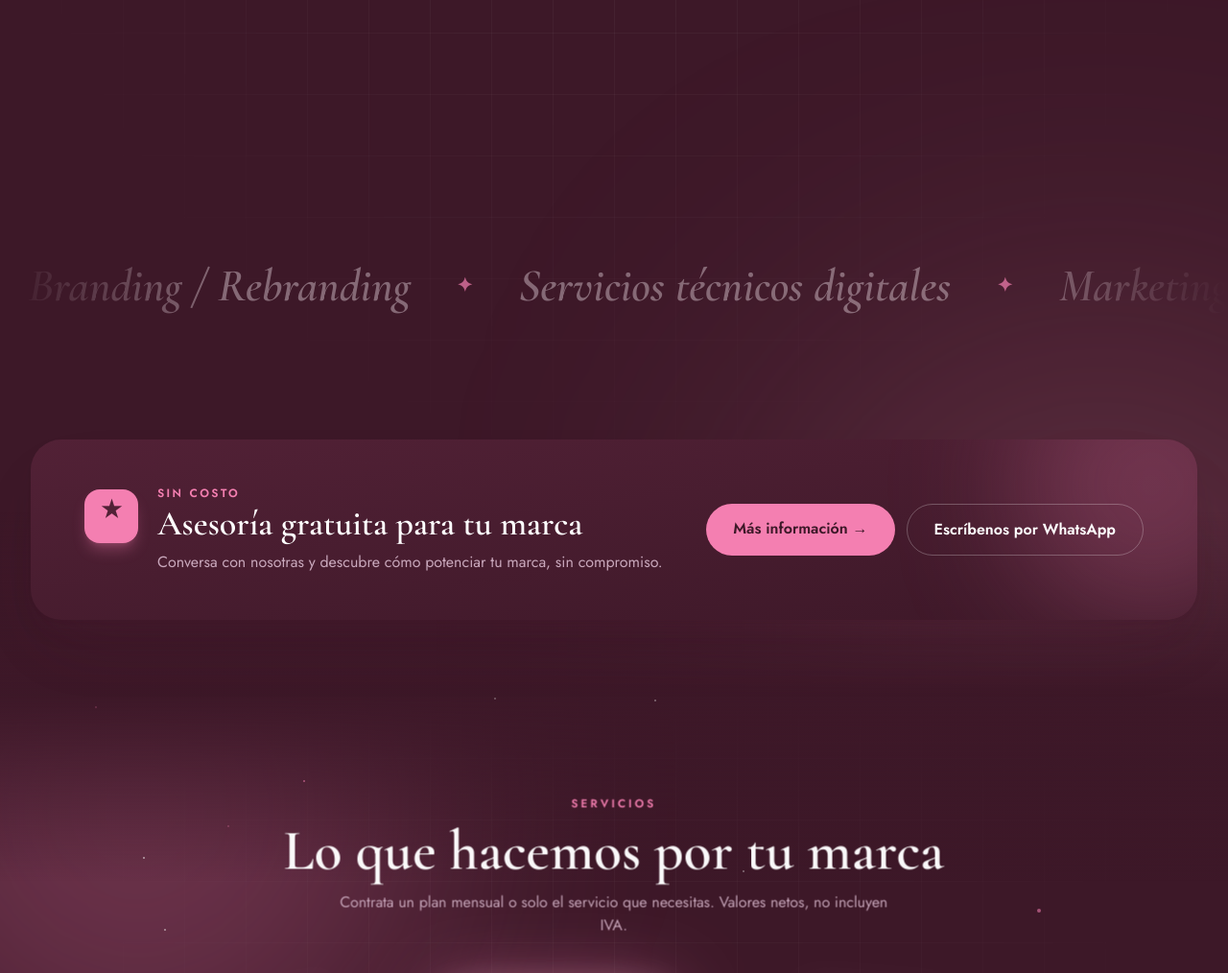
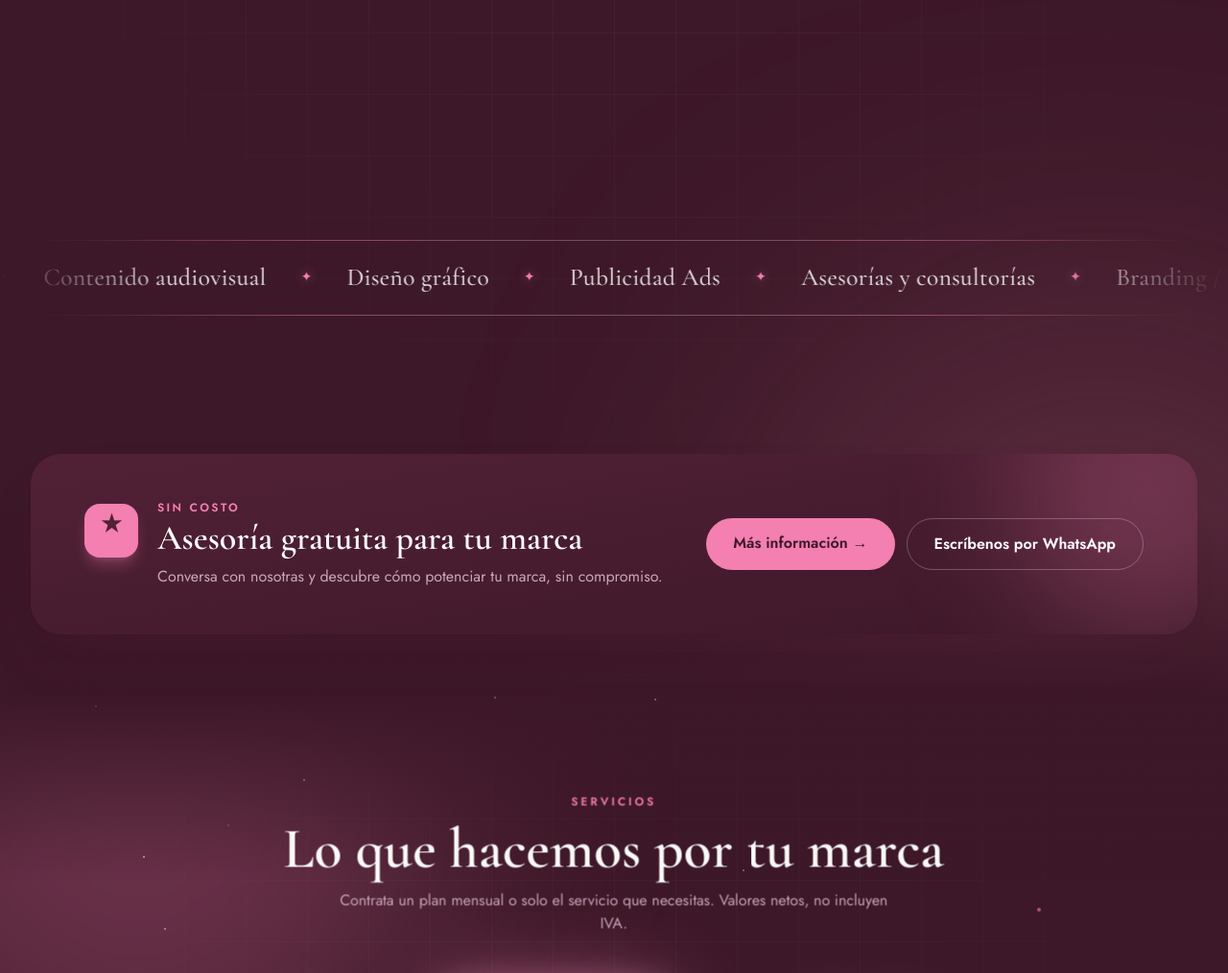
Before and after one commit to ChristianCuadra/capstone, a Django app: page / in a window 1280 px wide. Shown: the part 1647-2661 px from the top of the page at 96% size. Run offline with Django 5.2, Linux system fonts and the light colour scheme; data comes from the database, SQL or seed files in the repository; tables that the repository leaves empty hold one stand-in row (values such as "Sample post"); parts of the project's set-up code (start-up, migrations or seed data) failed here and were passed over.

Commit message:
Portada: cinta de servicios más sobria, asesoría más abajo y logo nítido en celular
- La cinta bajo el logo pasa a ser una sola fila de texto claro entre dos
  líneas finas, con una estrella entre cada servicio; avanza despacio y solo
  acelera un poco al bajar rápido.
- La tarjeta de asesoría gratuita queda más abajo, separada de la cinta.
- En celular el texto y el logo del inicio salen cada uno cuando llegan arriba
  de la pantalla; antes el logo se veía inclinado y transparente al llegar a él.

```diff
--- a/plataforma/apps/website/templates/website/home.html
+++ b/plataforma/apps/website/templates/website/home.html
@@ -62,10 +62,24 @@
   .apertura { background: #3D1828; }
   /* El cierre se funde con lo anterior (sus brillos no empiezan con filo). */
   .cta-desvanecido { background: linear-gradient(180deg, #3D1828, transparent); }
-  .cinta-desvanecida {
-    -webkit-mask-image: linear-gradient(90deg, transparent, #000 18%, #000 82%, transparent);
-            mask-image: linear-gradient(90deg, transparent, #000 18%, #000 82%, transparent);
+  /* ── Cinta de servicios (bajo el logo): franja sobria entre dos líneas finas ── */
+  .cinta-viva {
+    -webkit-mask-image: linear-gradient(90deg, transparent, #000 14%, #000 86%, transparent);
+            mask-image: linear-gradient(90deg, transparent, #000 14%, #000 86%, transparent);
   }
+  .cinta-viva::before, .cinta-viva::after {
+    content: ""; position: absolute; left: 0; right: 0; height: 1px; pointer-events: none;
+    background: linear-gradient(90deg, transparent, rgb(244 127 177 / .45), rgb(255 255 255 / .25), rgb(244 127 177 / .45), transparent);
+  }
+  .cinta-viva::before { top: 0; }
+  .cinta-viva::after { bottom: 0; }
+  .cinta-viva-pista { display: flex; width: max-content; will-change: transform; }
+  .cinta-viva-grupo {
+    display: flex; flex-shrink: 0; align-items: center; gap: 2.25rem; padding-right: 2.25rem; margin: 0; list-style: none; white-space: nowrap;
+    font-family: "Cormorant Garamond", Georgia, serif; font-weight: 500; font-size: clamp(1.35rem, 2vw, 1.9rem); line-height: 1.2;
+    letter-spacing: .01em; color: rgb(255 255 255 / .82);
+  }
+  .cinta-estrella { font-size: .55em; color: var(--rosa); text-shadow: 0 0 12px rgb(244 127 177 / .6); }
 
   /* ── Servicios: anillo 3D ──
      Sin JS (o con «reducir movimiento»): grilla de tarjetas. Con JS (.activo): las tarjetas forman un cilindro que
@@ -425,22 +439,25 @@
 </section>
 </div>
 
-  {# ── Cinta con los servicios: solo tipografía, que aparece y se desvanece en los bordes ── #}
+  {# ── Cinta con los servicios: una franja entre líneas finas, texto claro y una estrella entre cada uno ── #}
+  {# Avanza despacio; al bajar rápido acelera un poco y vuelve a su ritmo. #}
   {% if servicios %}
-  <div data-escena="levantar" class="cinta-contenedor cinta-desvanecida relative overflow-hidden py-6 lg:py-10" aria-hidden="true">
-    <div class="cinta">
-      {% for vuelta in "12" %}
-      <ul class="flex shrink-0 items-center gap-12 pr-12 font-serif text-3xl italic text-rubor/40 lg:text-5xl">
-        {% for servicio in servicios %}<li class="flex items-center gap-12 whitespace-nowrap">{{ servicio.nombre|sin_detalle }} <span class="text-base not-italic text-rosa/70 lg:text-xl">✦</span></li>{% endfor %}
-      </ul>
-      {% endfor %}
+  <div data-escena="levantar" class="cinta-viva relative mx-auto mt-2 max-w-7xl overflow-hidden py-6 lg:mt-4" aria-hidden="true">
+    <div class="cinta-viva-fila" data-cinta-fila="-1">
+      <div class="cinta-viva-pista" data-cinta-pista>
+        {% for vuelta in "12" %}
+        <ul class="cinta-viva-grupo">
+          {% for servicio in servicios %}<li>{{ servicio.nombre|sin_detalle }}</li><li class="cinta-estrella">✦</li>{% endfor %}
+        </ul>
+        {% endfor %}
+      </div>
     </div>
   </div>
   {% endif %}
 
   {# ── Asesoría gratuita (destacado) ─────────────────────────────────── #}
   {# «Más información» lleva a la página de la asesoría gratuita (contenido entregado por la agencia, 11 oct 2026). #}
-  <section id="asesoria-gratis" data-ancla-centrar aria-labelledby="asesoria-titulo" class="relative scroll-mt-20 px-4 pb-16 pt-14 sm:px-6 lg:px-8 lg:pb-20 lg:pt-24">
+  <section id="asesoria-gratis" data-ancla-centrar aria-labelledby="asesoria-titulo" class="relative scroll-mt-20 px-4 pb-16 pt-20 sm:px-6 lg:px-8 lg:pb-16 lg:pt-36">
     <div data-escena="inclinar" class="tarjeta-viva oscura relative mx-auto max-w-7xl overflow-hidden rounded-[2rem] bg-gradient-to-br from-vino to-vino-oscuro sombra-2">
       <div class="pointer-events-none absolute -right-24 -top-24 h-72 w-72 rounded-full bg-rosa/25 blur-3xl" aria-hidden="true"></div>
       <div class="relative flex flex-col items-start gap-8 px-6 py-10 sm:px-10 md:flex-row md:items-center md:justify-between lg:px-14 lg:py-12">
@@ -920,13 +937,23 @@
       if (rielBarra) rielBarra.style.transform = `scaleX(${(q / Math.max(1, n - 1)).toFixed(3)})`;
     };
 
+    // Sin escenario fijo (celular, pantallas bajas): cada pieza sale recién cuando ella misma llega arriba de la
+    // pantalla. En el celular el logo está debajo del texto: si su salida se calculara desde el inicio de la
+    // página, al llegar a verlo ya estaría inclinado y transparente («pasando página»).
+    const salida = (el, y) => {
+      const arriba = topReal(el) - 90;  // 90 ≈ bajo la cabecera
+      return limitar((y - arriba) / Math.max(200, el.offsetHeight * 0.9));
+    };
     const pintarSimple = (y) => {
       if (!hero || !heroTexto || !heroLogo) return;
-      const s = limitar(y / (hero.offsetHeight * 0.85));
-      heroTexto.style.transform = `translate3d(0, ${(-s * 90).toFixed(1)}px, 0)`;
-      heroTexto.style.opacity = (1 - s * 1.1).toFixed(3);
-      heroLogo.style.transform = `perspective(1400px) translate3d(0, ${(s * 70).toFixed(1)}px, ${(-s * 320).toFixed(1)}px) rotateX(${(s * 32).toFixed(2)}deg)`;
-      heroLogo.style.opacity = (1 - s * 0.75).toFixed(3);
+      const t = salida(heroTexto, y);
+      heroTexto.style.transform = `translate3d(0, ${(-t * 60).toFixed(1)}px, 0)`;
+      heroTexto.style.opacity = (1 - t * 0.9).toFixed(3);
+      const s = salida(heroLogo.parentElement, y);
+      heroLogo.style.transform = s > 0
+        ? `perspective(1400px) translate3d(0, ${(s * 70).toFixed(1)}px, ${(-s * 320).toFixed(1)}px) rotateX(${(s * 32).toFixed(2)}deg)`
+        : '';
+      heroLogo.style.opacity = s > 0 ? (1 - s * 0.75).toFixed(3) : '';
     };
 
     const pintar = () => {
@@ -971,6 +998,42 @@
     document.fonts?.ready.then(remedir);
     new ResizeObserver(remedir).observe(document.body);
     remedir();
+  })();
+
+  // Cinta de servicios: avanza despacio; al bajar rápido acelera un poco y vuelve de a poco a su ritmo.
+  // Solo se mueve mientras está en pantalla. Con «reducir movimiento» queda quieta.
+  (() => {
+    const filas = [...document.querySelectorAll('[data-cinta-fila]')].map((fila) => ({
+      fila, pista: fila.querySelector('[data-cinta-pista]'), sentido: parseFloat(fila.dataset.cintaFila) || -1, x: 0, ancho: 0,
+    }));
+    if (!filas.length || window.matchMedia('(prefers-reduced-motion: reduce)').matches) return;
+    const VELOCIDAD = 0.04;  // px por ms
+    const medir = () => filas.forEach((f) => { f.ancho = f.pista.scrollWidth / 2; });
+    medir();
+    window.addEventListener('resize', medir);
+    document.fonts?.ready.then(medir);
+
+    let impulso = 0, yAnterior = window.scrollY, anterior = 0, cuadro = 0, visible = false;
+    const bucle = (ahora) => {
+      const dt = Math.min(50, anterior ? ahora - anterior : 16);
+      anterior = ahora;
+      // Impulso: cuánto se movió la página en este cuadro (suavizado), en px por ms.
+      const y = window.scrollY;
+      const vel = (y - yAnterior) / dt;
+      yAnterior = y;
+      impulso += (vel - impulso) * Math.min(1, dt / 120);
+      filas.forEach((f) => {
+        if (!f.ancho) return;
+        f.x += f.sentido * (VELOCIDAD + Math.min(0.5, Math.abs(impulso) * 0.35)) * dt;
+        f.x = ((f.x % f.ancho) - f.ancho) % f.ancho;  // siempre entre -ancho y 0: el bucle no se nota
+        f.pista.style.transform = `translate3d(${f.x.toFixed(1)}px, 0, 0)`;
+      });
+      cuadro = visible ? requestAnimationFrame(bucle) : 0;
+    };
+    new IntersectionObserver(([e]) => {
+      visible = e.isIntersecting;
+      if (visible && !cuadro) { anterior = 0; yAnterior = window.scrollY; cuadro = requestAnimationFrame(bucle); }
+    }).observe(filas[0].fila.parentElement);
   })();
 
   // Scroll suave con inercia: la rueda del mouse salta ~100 px por paso; en vez de saltar, la página se desliza
```
